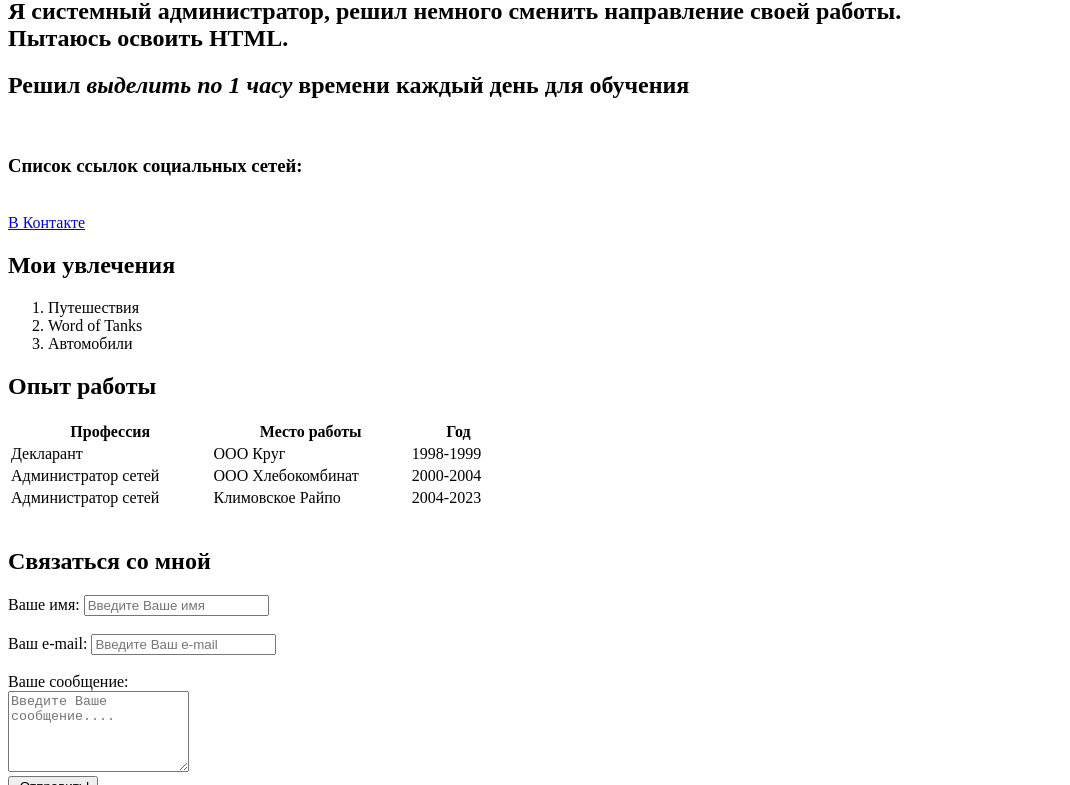
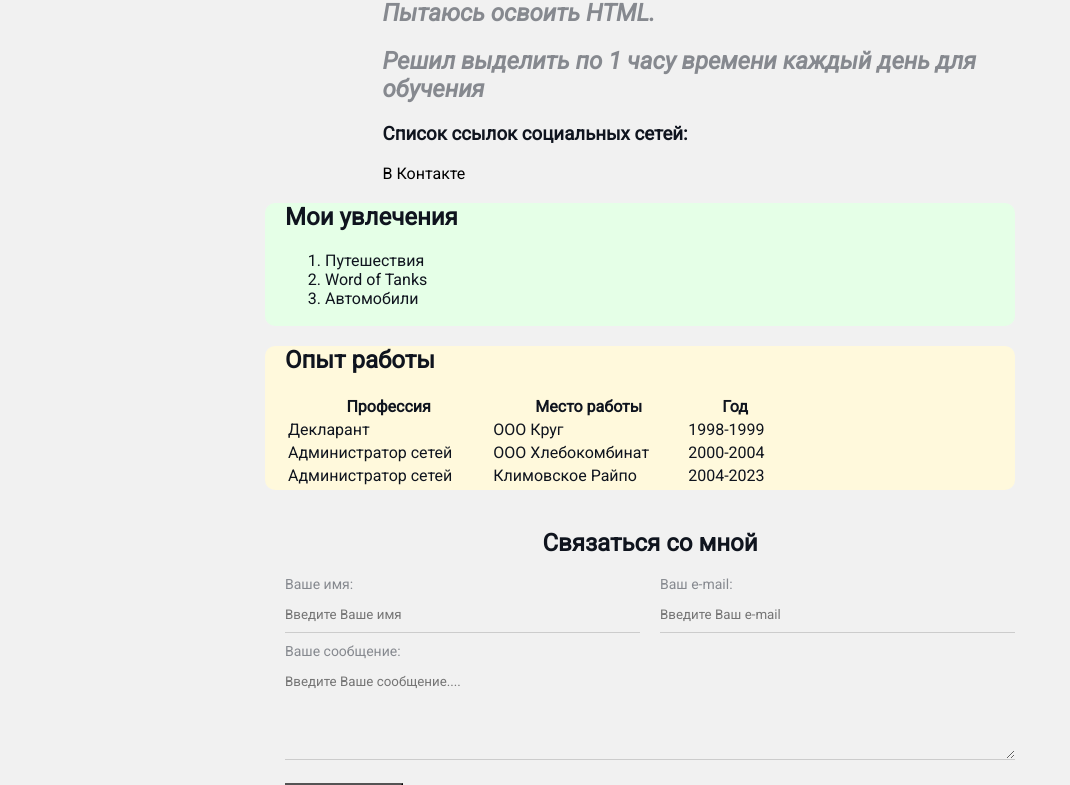
Before and after one commit to Soven66/Resume, a plain HTML site: page 02_zadanie.html in a window 1280 px wide. Shown: the part 144-929 px from the top of the page, without its empty margins (0-1070 px from the left). Drawn offline with Linux system fonts and the light colour scheme.

Commit message:
Add styles

```diff
--- a/02_zadanie.html
+++ b/02_zadanie.html
@@ -7,29 +7,41 @@
     <meta name="keywords" content="html, css, curse">
     <meta name="description" content="Задание 2">
     <title>Zadanie1</title>
-    <link rel="stylesheet" href="Styles.css">
+    <link rel="stylesheet" href="styles.css">
     </head>
 <body>
-    <br>
-    <br>
-    <img src="image/Foto.jpg" width="400" alt="фото">
+    <div class="container">
+    <div class="info">
+        <div class="avatar">
+            <img src="image/Foto.jpg" width="200" alt="фото">
+        </div>
 
-    <h1><strong>Виталий Михаленко</strong> </h1>
+        <div class="info-info">
+            <h1>Виталий Михаленко</h1>
+
+            <div class="info-text">
                 <p>
                 <h2><strong>Я системный администратор, решил немного сменить направление своей работы.
-            <br> Пытаюсь освоить HTML.</strong></h2></p>
-    <P><h2>Решил<em> выделить по 1 часу</em> времени каждый день для обучения</h2></P>
-    <br>
+                    <br> Пытаюсь освоить HTML.</strong></h2>
+            <h2>Решил<em> выделить по 1 часу</em> времени каждый день для обучения</h2>
+                </p>
+
+            </div>
+            <div class="spisok">
             <h3>Список ссылок социальных сетей:</h3>
-    <br>
+
             <a href="https://vk.com" target="_blank">В Контакте </a>
-
+            </div>
+        </div>
+    </div>
+    <div class="hobby bg-green">
     <h2>Мои увлечения</h2>
     <ol>
         <li>Путешествия</li>
         <li>Word of Tanks</li>
         <li>Автомобили</li>
-
+    </div>
+    <div class="card bg-yellow">
     </ol>
     <h2>Опыт работы</h2>
     <table width="500">
@@ -62,29 +74,33 @@
 
         </tbody>
      </table>
-    <br>
-    <h2>Связаться со мной</h2>
-    <form action="">
-               <div>
-            <label for="name">Ваше имя:</label>
-            <input type="text" id="name"
-            placeholder="Введите Ваше имя">
     </div>
     <br>
-        <div>
+    <div class="mail">
+
+    <form action="/" class="form">
+        <h2>Связаться со мной</h2>
+            <div class="form-row">
+                <div class="form-group">
+                    <label for="name">Ваше имя:</label>
+                    <input type="text" id="name" placeholder="Введите Ваше имя">
+                </div>
+
+                <div class="form-group">
                     <label for="email">Ваш e-mail:</label>
-            <input type="email" id="email"
-            placeholder="Введите Ваш e-mail">
+                    <input type="email" id="email" placeholder="Введите Ваш e-mail">
                 </div>
+            </div>
+
+            <div class="form-group">
+                <label for="message">Ваше сообщение:</label>
+                <textarea id="message" cols="20" rows="5"placeholder="Введите Ваше сообщение...."></textarea>
+            </div>
+
          <br>
-        <div>
-            <label for="message">Ваше сообщение:</label>
-            <br>
-            <textarea id="message" cols="20" rows="5"placeholder="Введите Ваше сообщение...."></textarea>
-
-
+        <input class="btn" type="submit" value=" Отправить!">
+    </form>
      </div>
-        <input type="submit" value=" Отправить!">
-    </form>
+    </div>
 </body>
 </html>
--- a/Styles.css
+++ b/Styles.css
@@ -0,0 +1,139 @@
+@import url('https://fonts.googleapis.com/css2?family=Roboto:ital@0;1&display=swap');
+
+body {
+    font-family: Roboto, sans-serif;
+    font-size: 16px;
+    font-weight: normal;
+    background: #f1f1f1;
+    color: #0f141e;
+}
+a {
+    color: #000;
+    text-decoration: none;
+
+}
+a:hover {
+  text-decoration: underline;
+}
+a:active {
+    color: blue;
+}
+a:visited {
+    color: gray;
+}
+.container {
+    max-width: 750px;
+    margin: auto;
+    padding-top: 20px;
+}
+.avatar {
+    margin-left: 20px;
+}
+.avatar img {
+    border-radius: 25px;
+    box-shadow: 4px 4px 14px rgba(0, 0 ,025 );
+}
+.info {
+    margin-left: 20px;
+    display: flex;
+}
+.info h1 {
+    margin-left: 40px;
+    margin-top: 0;
+}
+.info-text {
+    font-style: italic;
+    font-weight: bold;
+    color: #86898f;
+    margin-left: 40px;
+}
+@media (max-width: 623px) {
+    .info {
+        display: block;
+        text-align: center;
+    }
+}
+.spisok {
+    margin-left: 40px;
+}
+.hobby {
+    font-size: 16px;
+    background: #9df088;
+    border-radius: 10px;
+    padding: 0px 5px 2px 20px;
+}
+
+.card {
+    font-size: 16px;
+    background: #e6db45;
+    border-radius: 10px;
+    padding: 0px 5px 2px 20px;
+}
+.mail {
+    padding-left: 20px;
+}
+.bg-yellow{
+     background: #fff9dc;
+}
+.bg-green {
+     background: #e5ffe7;
+}
+.btn {
+    background: #000;
+    color: white;
+    padding: 15px 20px;
+    cursor: pointer;
+    font-family: inherit;
+}
+.btn:hover {
+    opacity: 0.8;
+}
+.form h2 {
+    text-align: center;
+}
+.form-row  {
+    margin-bottom: 10px;
+    display: flex;
+
+}
+.form-row .form-group {
+
+    margin-right: 20px;
+    width: 50%;
+
+}
+.form-row .form-group:last-child {
+    margin-right: 0;
+}
+@media (max-width: 623px) {
+    .form-row  {
+        margin-bottom: 10px;
+        display: block;
+
+    }
+    .form-row .form-group {
+        width: 100%;
+        margin-right: 0;
+        margin-bottom: 10px;
+    }
+}
+.form-group label {
+
+display: block;
+font-size: 14px;
+color: #86898f;
+
+}
+.form-group input ,
+.form-group textarea {
+
+width: 100%;
+box-sizing: border-box;
+border: none;
+background: transparent;
+border-bottom: 1px solid #ccc;
+color: #000;
+padding: 15px 0 10px;
+outline: none;
+font-family: inherit;
+}
```
Lines whose indentation alone changed are shown as unchanged.
